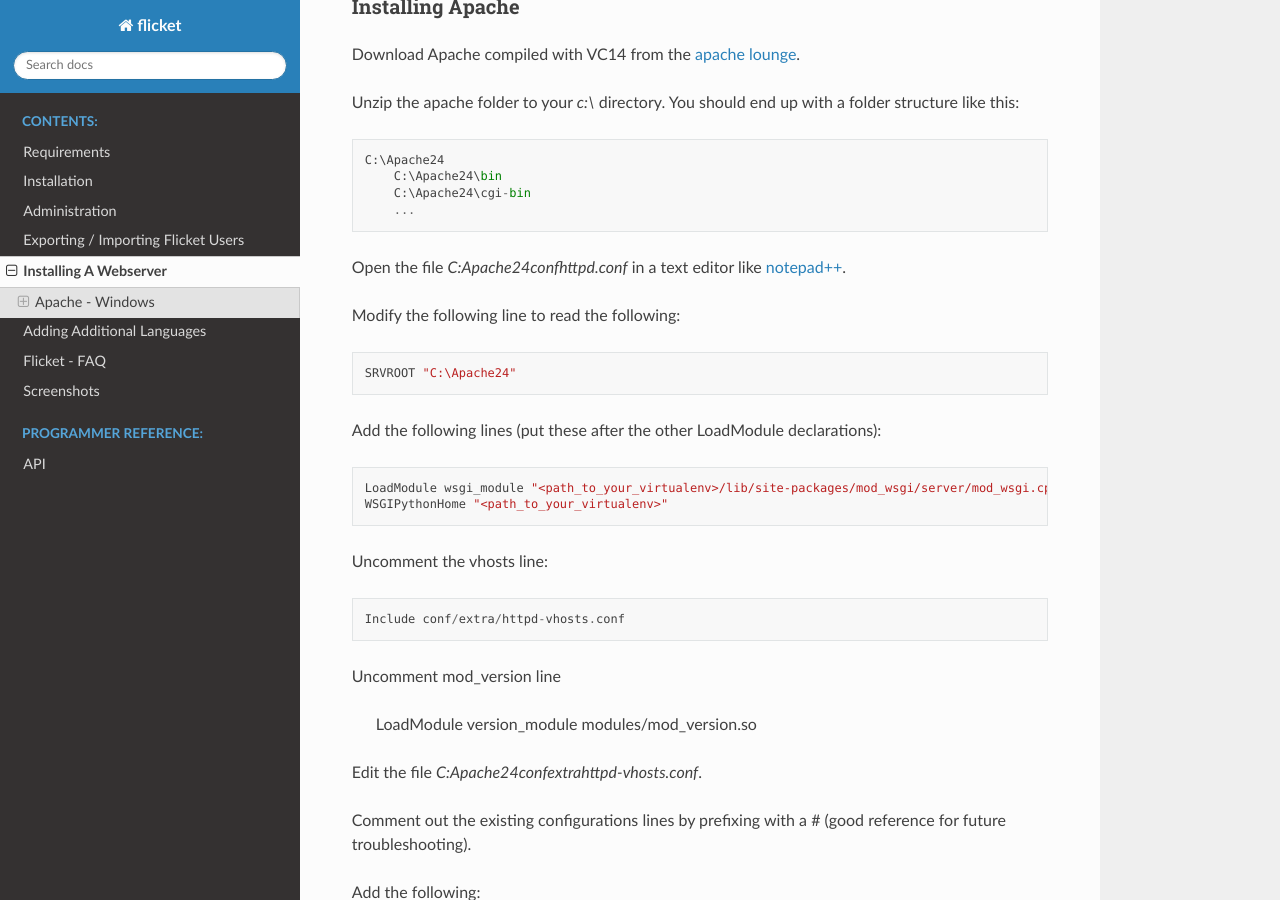
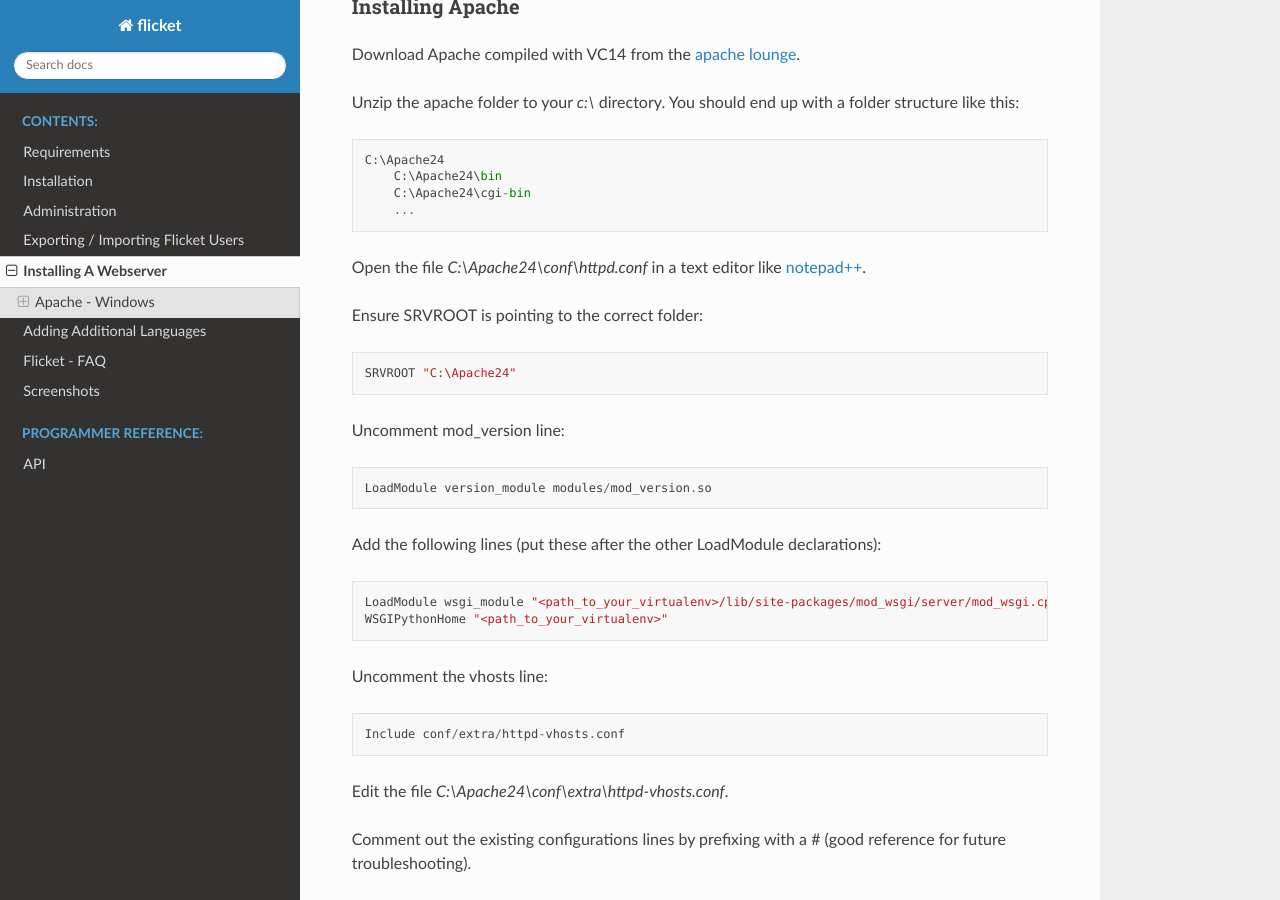
Before and after one commit to evereux/flicket, a Sphinx documentation site: the page built from docs/install_webserver_windows.rst, in a window 1280 px wide and 900 px high, scrolled down 820 px. Built offline with Sphinx 7.4.7 and the Read the Docs theme 2.0.0, drawn with Linux system fonts in a browser that asks for light colours; some of the changed text lies outside the part shown.

Commit message:
correct windows paths so display correctly (escape backslashes)

```diff
--- a/docs/install_webserver_windows.rst
+++ b/docs/install_webserver_windows.rst
@@ -49,12 +49,18 @@ folder structure like this::
         C:\Apache24\cgi-bin
         ...
 
-Open the file `C:\Apache24\conf\httpd.conf` in a text editor like
+Open the file `C:\\Apache24\\conf\\httpd.conf` in a text editor like
 `notepad++ <https://notepad-plus-plus.org/>`_.
 
-Modify the following line to read the following::
+Ensure SRVROOT is pointing to the correct folder::
 
     SRVROOT "C:\Apache24"
+
+
+Uncomment mod_version line::
+
+    LoadModule version_module modules/mod_version.so
+
 
 Add the following lines (put these after the other LoadModule declarations)::
 
@@ -65,11 +71,9 @@ Uncomment the vhosts line::
 
     Include conf/extra/httpd-vhosts.conf
 
-Uncomment mod_version line
 
-    LoadModule version_module modules/mod_version.so
 
-Edit the file `C:\Apache24\conf\extra\httpd-vhosts.conf`.
+Edit the file `C:\\Apache24\\conf\\extra\\httpd-vhosts.conf`.
 
 Comment out the existing configurations lines by prefixing with a # (good
 reference for future troubleshooting).
@@ -122,7 +126,7 @@ Start Apache
 ~~~~~~~~~~~~
 
 To start the service use either Windows Serivce Manage and start the service
-`Apache HTTP Server` or from the command prompt whilst in the folder `c:\Apache24\bin`::
+`Apache HTTP Server` or from the command prompt whilst in the folder `c:\\Apache24\\bin`::
 
     httpd -k start -n "Apache HTTP Server"
 
```
